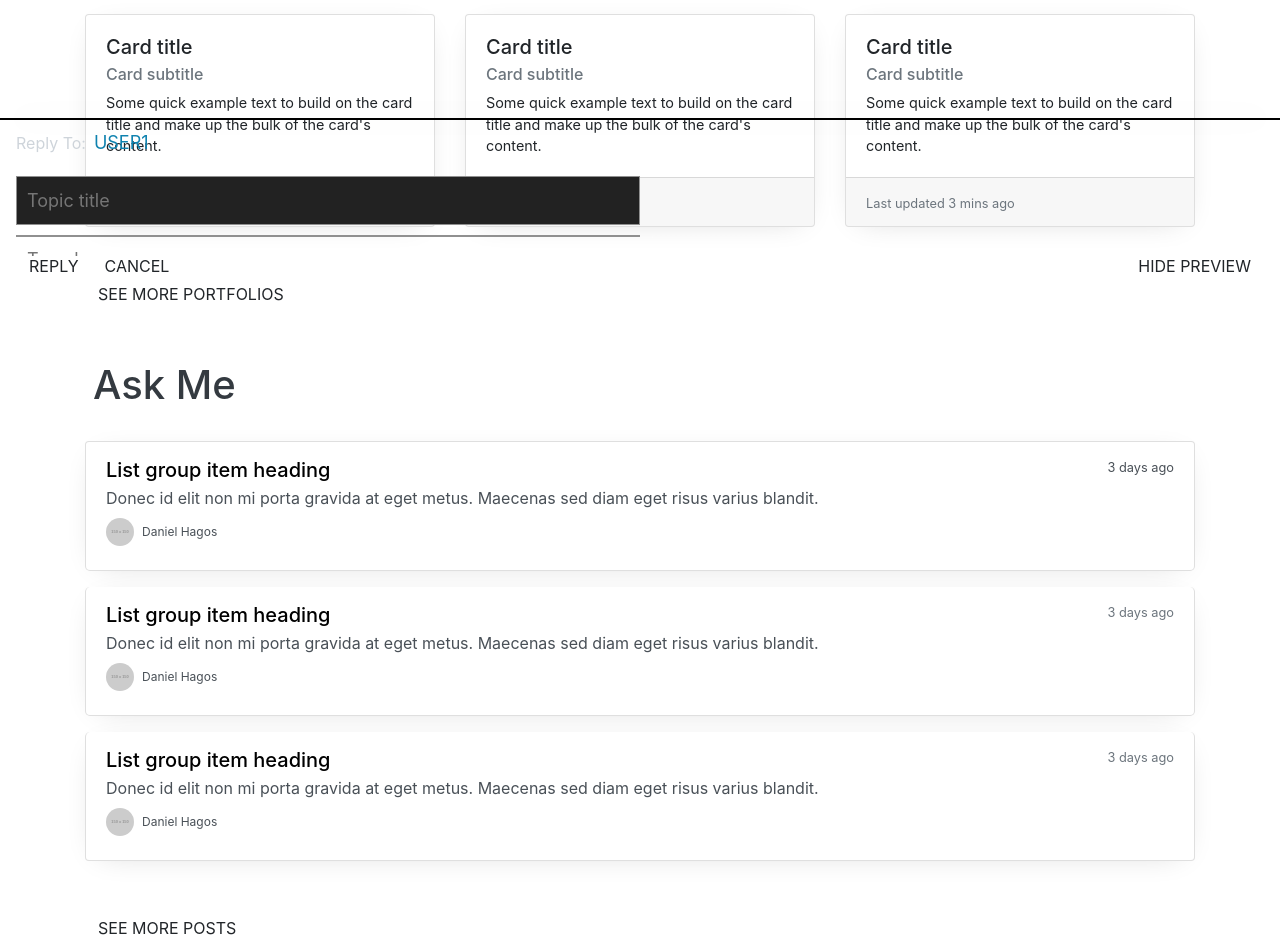
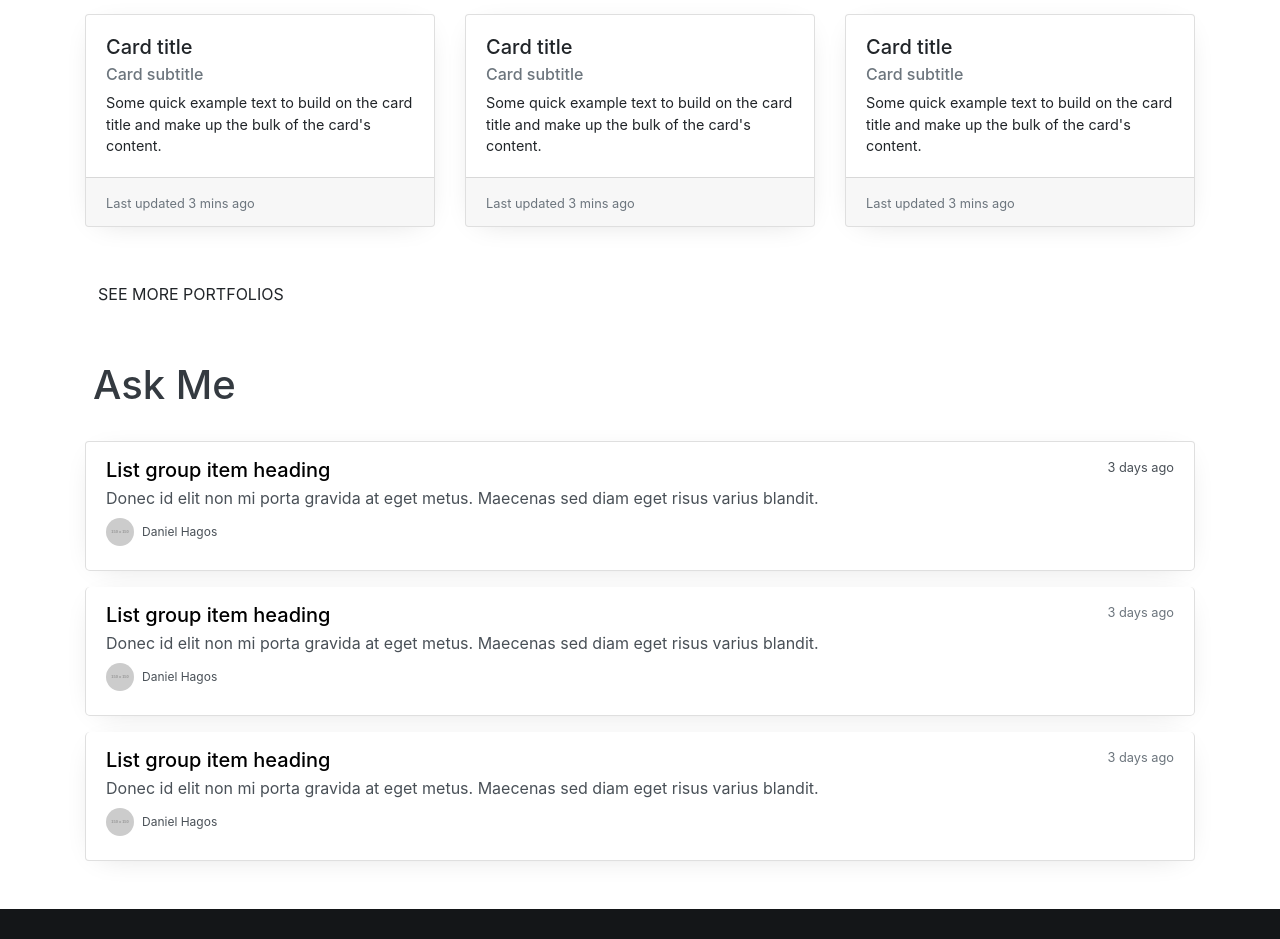
Before and after one commit to dannyzsea/daniel-portfolio, a Next.js app: page / in a window 1280 px wide. Shown: the part 680-1619 px from the top of the page. Built offline with nearby package versions, Linux system fonts and the light colour scheme.

Commit message:
graphql testing

```diff
--- a/package.json
+++ b/package.json
@@ -4,15 +4,18 @@
   "description": "",
   "main": "index.js",
   "scripts": {
-    "dev": "node server/index.js",
+    "dev": "nodemon --watch server server/index.js",
     "build": "next build",
     "start": "next start"
   },
   "author": "Daniel Hagos ECE",
   "license": "ISC",
   "dependencies": {
+    "axios": "^0.21.0",
     "bootstrap": "^4.4.1",
     "express": "^4.17.1",
+    "express-graphql": "^0.9.0",
+    "graphql": "^14.6.0",
     "next": "^9.3.3",
     "next-images": "^1.6.2",
     "node-sass": "^4.14.1",
--- a/pages/index.js
+++ b/pages/index.js
@@ -1,180 +1,9 @@
 
-
+import Portfolios from "../pages/portfolios/index";
 const Home = () => (
     <>
 
-      <div>
-        {/* HOME PAGE STARTS */}
-        <section className="section-title">
-          <div className="px-2">
-            <div className="pt-5 pb-4">
-              <h1>Portfolios</h1>
-            </div>
-          </div>
-        </section>
-        <section className="pb-5">
-          <div className="row">
-            <div className="col-md-4">
-              <div className="card subtle-shadow no-border">
-                <div className="card-body">
-                  <h5 className="card-title">Card title</h5>
-                  <h6 className="card-subtitle mb-2 text-muted">Card subtitle</h6>
-                  <p className="card-text fs-2">
-                    Some quick example text to build on the card title and make up
-                    the bulk of the card's content.
-                  </p>
-                </div>
-                <div className="card-footer no-border">
-                  <small className="text-muted">Last updated 3 mins ago</small>
-                </div>
-              </div>
-            </div>
-            <div className="col-md-4">
-              <div className="card subtle-shadow no-border">
-                <div className="card-body">
-                  <h5 className="card-title">Card title</h5>
-                  <h6 className="card-subtitle mb-2 text-muted">Card subtitle</h6>
-                  <p className="card-text fs-2 ">
-                    Some quick example text to build on the card title and make up
-                    the bulk of the card's content.
-                  </p>
-                </div>
-                <div className="card-footer no-border">
-                  <small className="text-muted">Last updated 3 mins ago</small>
-                </div>
-              </div>
-            </div>
-            <div className="col-md-4">
-              <div className="card subtle-shadow no-border">
-                <div className="card-body">
-                  <h5 className="card-title">Card title</h5>
-                  <h6 className="card-subtitle mb-2 text-muted">Card subtitle</h6>
-                  <p className="card-text fs-2 ">
-                    Some quick example text to build on the card title and make up
-                    the bulk of the card's content.
-                  </p>
-                </div>
-                <div className="card-footer no-border">
-                  <small className="text-muted">Last updated 3 mins ago</small>
-                </div>
-              </div>
-            </div>
-          </div>
-        </section>
-        <a href="" className="btn btn-main bg-blue ttu">
-          See More Portfolios
-        </a>
-        <section className="section-title">
-          <div className="px-2">
-            <div className="pt-5 pb-4">
-              <h1>Ask Me</h1>
-            </div>
-          </div>
-        </section>
-        <section className="pb-5">
-          <div className="list-group">
-            <a
-              href="#"
-              className="list-group-item list-group-item-action flex-column align-items-start py-3 subtle-shadow no-border"
-            >
-              <div className="d-flex w-100 justify-content-between">
-                <h5 className="mb-1 black">List group item heading</h5>
-                <small>3 days ago</small>
-              </div>
-              <p className="mb-1">
-                Donec id elit non mi porta gravida at eget metus. Maecenas sed
-                diam eget risus varius blandit.
-              </p>
-              <div className="avatar-container my-2">
-                <img
-                  src="https://via.placeholder.com/150"
-                  className="avatar-image mr-2"
-                ></img>
-                <span className="avatar-title">Daniel Hagos</span>
-              </div>
-            </a>
-            <a
-              href="#"
-              className="list-group-item list-group-item-action flex-column align-items-start mt-3 py-3 subtle-shadow no-border"
-            >
-              <div className="d-flex w-100 justify-content-between">
-                <h5 className="mb-1 black">List group item heading</h5>
-                <small className="text-muted">3 days ago</small>
-              </div>
-              <p className="mb-1">
-                Donec id elit non mi porta gravida at eget metus. Maecenas sed
-                diam eget risus varius blandit.
-              </p>
-              <div className="avatar-container my-2">
-                <img
-                  src="https://via.placeholder.com/150"
-                  className="avatar-image mr-2"
-                ></img>
-                <span className="avatar-title">Daniel Hagos</span>
-              </div>
-            </a>
-            <a
-              href="#"
-              className="list-group-item list-group-item-action flex-column align-items-start mt-3 py-3 subtle-shadow no-border"
-            >
-              <div className="d-flex w-100 justify-content-between">
-                <h5 className="mb-1 black">List group item heading</h5>
-                <small className="text-muted">3 days ago</small>
-              </div>
-              <p className="mb-1">
-                Donec id elit non mi porta gravida at eget metus. Maecenas sed
-                diam eget risus varius blandit.
-              </p>
-              <div className="avatar-container my-2">
-                <img
-                  src="https://via.placeholder.com/150"
-                  className="avatar-image mr-2"
-                ></img>
-                <span className="avatar-title">Daniel Hagos</span>
-              </div>
-            </a>
-          </div>
-        </section>
-        <a href="" className="btn btn-main bg-blue ttu">
-          See More Posts
-        </a>
-
-      </div>
-
-      {/* REPLIER STARTS */}
-      {/* <div className='reply-controls is-open'> */}
-      <div className="reply-controls">
-        <div className="reply-area">
-          <div className="reply-to">
-            Reply To: <span className="text ml-2">User1</span>
-          </div>
-          <div className="fj-editor-input">
-            <input name="title" placeholder="Topic title" type="text"></input>
-          </div>
-          <div className="fj-editor">
-            <div className="fj-editor-textarea-wrapper">
-              <textarea name="content" placeholder="Type here"></textarea>
-            </div>
-            <div className="fj-editor-preview-wrapper">
-              <div className="preview">
-                <p></p>
-              </div>
-            </div>
-          </div>
-          <div className="submit-area">
-            <div className="send mr-auto">
-              <button href="#" className="btn btn-main bg-blue py-2 ttu">
-                Reply
-              </button>
-              <a className="btn py-2 ttu gray-10">Cancel</a>
-            </div>
-            <div>
-              <a className="btn py-2 ttu gray-10">hide preview</a>
-            </div>
-          </div>
-        </div>
-      </div>
-      {/* REPLIER ENDS */}
+     <Portfolios/>
 
     </>
   );
--- a/styles/index.scss
+++ b/styles/index.scss
@@ -235,7 +235,7 @@ html {
   align-items: center;
   width: 100%;
   min-height: 50vh;
-  background-image: linear-gradient(170deg, #b65f0d96 0%, #181e28 100%);
+  background-image: linear-gradient(170deg, #eb790f96 0%, #3f2812 100%);
 
   background-size: cover;
   background-position: top;
```
Also changed, not shown: 2 other files (tests, documents, lock files or other folders).
